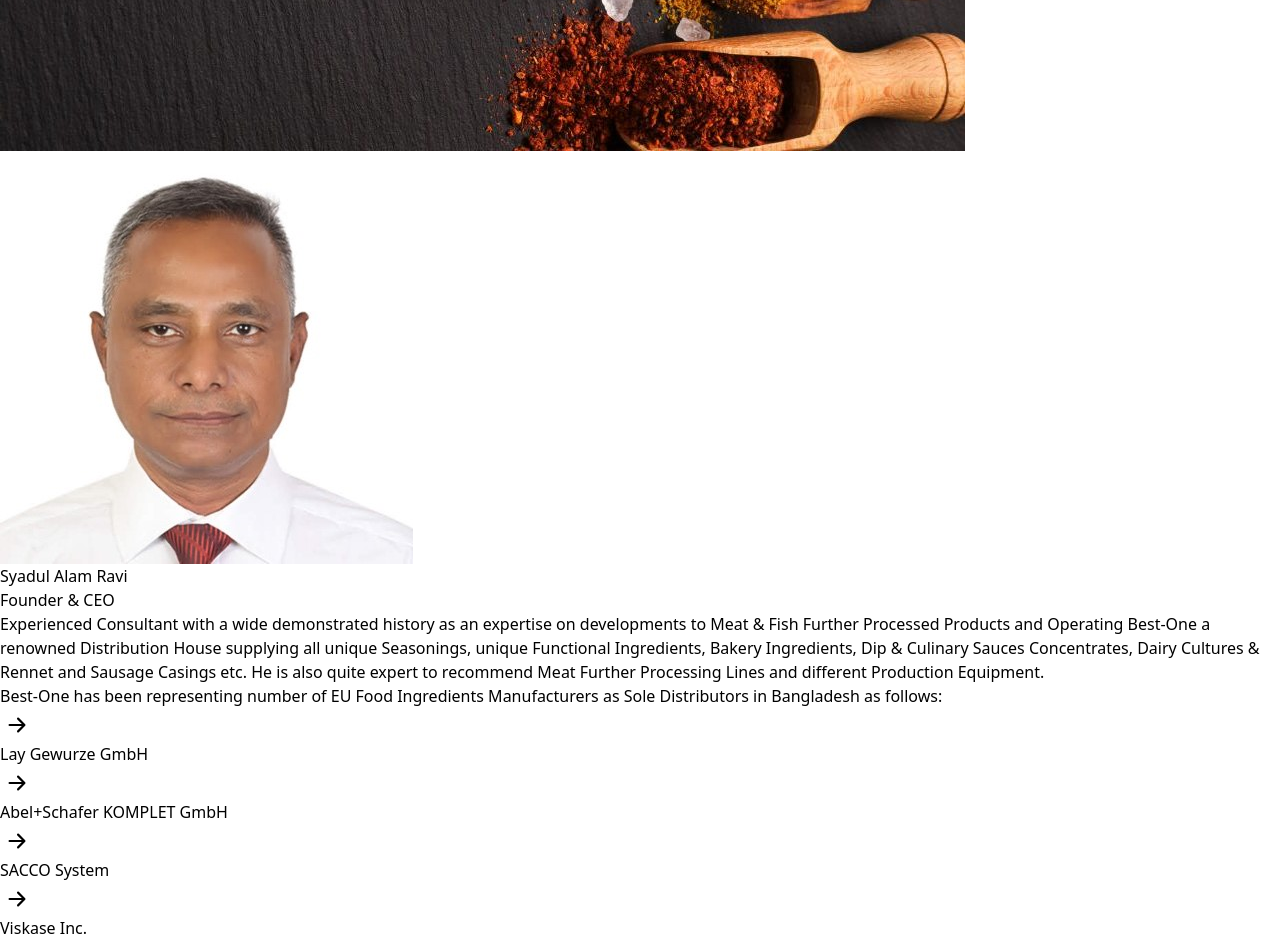
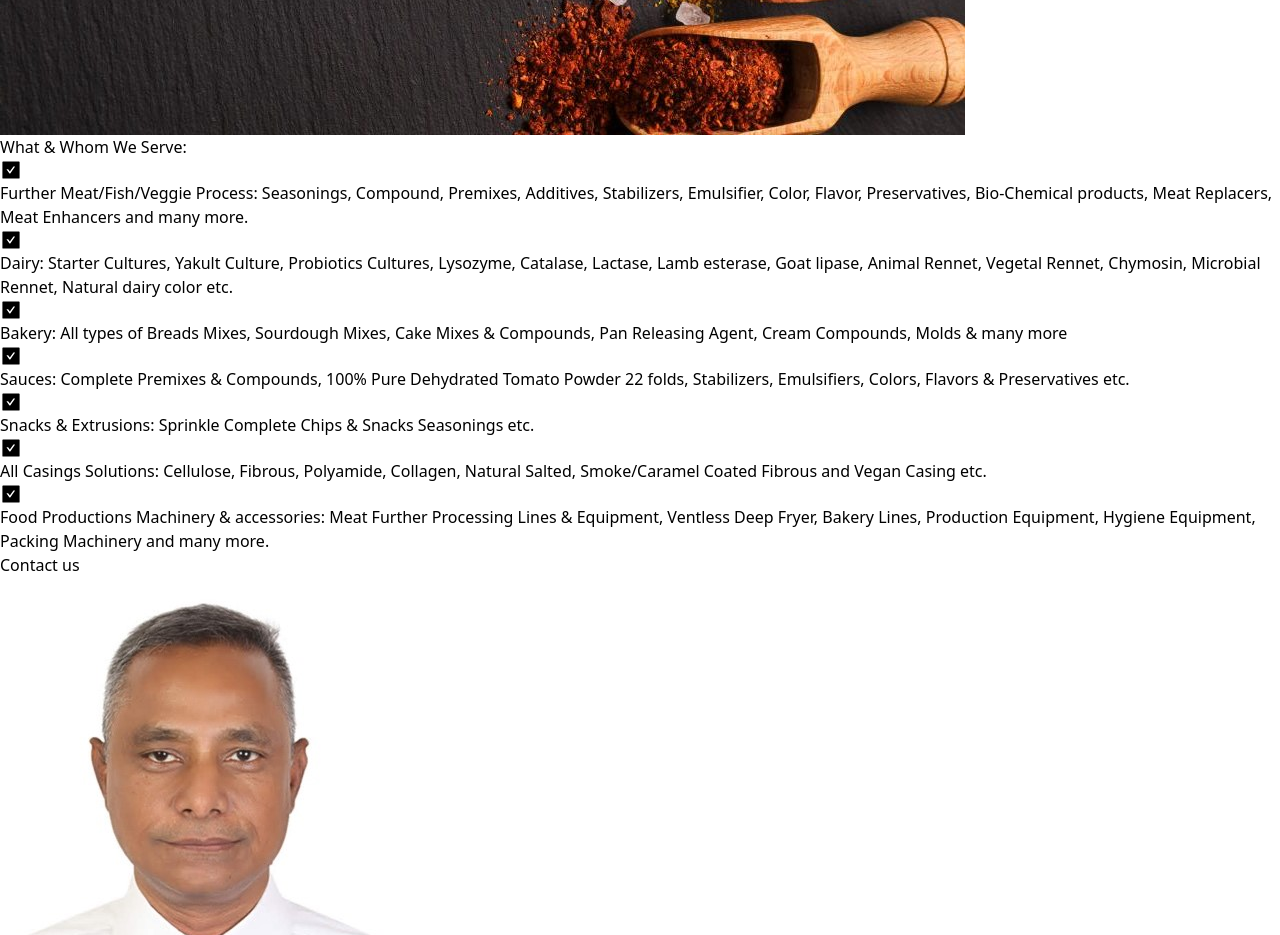
Before and after one commit to showkotus/best-one, a React (Vite) app: page /about in a window 1280 px wide. Shown: the part 2840-3775 px from the top of the page. Built offline with nearby package versions, Linux system fonts and the light colour scheme.

Commit message:
about section done

```diff
--- a/src/pages/About/About.jsx
+++ b/src/pages/About/About.jsx
@@ -2,11 +2,13 @@ import React from 'react';
 import AboutCertificate from './AboutCertificate';
 import AboutDesc from './AboutDesc';
 import AboutPerson from './AboutPerson';
+import AboutService from './AboutService';
 
 const About = () => {
     return (
         <div className='mt-20 lg:mt-36 mb-12'>
             <AboutDesc></AboutDesc>
+            <AboutService></AboutService>
             <AboutPerson></AboutPerson>
             <AboutCertificate></AboutCertificate>
         </div>
--- a/src/pages/About/AboutDesc.jsx
+++ b/src/pages/About/AboutDesc.jsx
@@ -3,20 +3,20 @@ import {AiFillCheckSquare} from 'react-icons/ai'
 import about from '../../assets/about_us/about_us_img.jpg'
 const AboutDesc = () => {
     return (
-        <div className='bg-[#28221d] my-4'>
+        <div className='bg-[#28221d]'>
             {/* here about use description  */}
-            <div className='flex flex-col md:flex-row items-center gap-10 p-6 bg-black'>
+            <div className='flex flex-col md:flex-row items-center gap-10 p-6'>
                 <div>
                     <h1 className='text-gray-400 font-bold text-3xl mb-4'>About Us</h1>
                     <p className='text-white my-8 text-lg text-justify'>Best-One is your reliable partner and one-stop serving house to give your products a special touch with cutting-edge food technology & science-backed Ingredients recommending authentic healthy & balanced recipes.</p>
-                    <p className='flex items-center font-medium text-white'><AiFillCheckSquare size={24} className="text-[#0ba13b] mr-2"/> <span>Seasonings, Ingredients, Additives, Casings, Cultures & Rennet Suppl</span></p>
-                    <p className='flex items-center font-medium text-white'><AiFillCheckSquare size={24} className="text-[#0ba13b] mr-2"/> <span>Recipes Recommendations</span></p>
-                    <p className='flex items-center font-medium text-white'><AiFillCheckSquare size={24} className="text-[#0ba13b] mr-2"/> <span>Products Developments</span></p>
-                    <p className='flex items-center font-medium text-white'><AiFillCheckSquare size={24} className="text-[#0ba13b] mr-2"/> <span>Existing Products Improvements</span></p>
-                    <p className='flex items-center font-medium text-white'><AiFillCheckSquare size={24} className="text-[#0ba13b] mr-2"/> <span>Costs Customizations & Tailoring</span></p>
-                    <p className='flex items-center font-medium text-white'><AiFillCheckSquare size={24} className="text-[#0ba13b] mr-2"/> <span>R&D, Real Time Trials & Training</span></p>
-                    <p className='flex items-center font-medium text-white'><AiFillCheckSquare size={24} className="text-[#0ba13b] mr-2"/> <span>Foreign Food Technologists Supports</span></p>
-                    <p className='flex items-center font-medium text-white'><AiFillCheckSquare size={24} className="text-[#0ba13b] mr-2"/> <span>Food Machinery, Attachments & Accessory Supports</span></p>
+                    <p className='font-medium text-white'><AiFillCheckSquare size={22} className="inline text-[#0ba13b] mr-2"/> <span>Seasonings, Ingredients, Additives, Casings, Cultures & Rennet Suppl</span></p>
+                    <p className='font-medium text-white'><AiFillCheckSquare size={22} className="inline text-[#0ba13b] mr-2"/> <span>Recipes Recommendations</span></p>
+                    <p className='font-medium text-white'><AiFillCheckSquare size={22} className="inline text-[#0ba13b] mr-2"/> <span>Products Developments</span></p>
+                    <p className='font-medium text-white'><AiFillCheckSquare size={22} className="inline text-[#0ba13b] mr-2"/> <span>Existing Products Improvements</span></p>
+                    <p className='font-medium text-white'><AiFillCheckSquare size={22} className="inline text-[#0ba13b] mr-2"/> <span>Costs Customizations & Tailoring</span></p>
+                    <p className='font-medium text-white'><AiFillCheckSquare size={22} className="inline text-[#0ba13b] mr-2"/> <span>R&D, Real Time Trials & Training</span></p>
+                    <p className='font-medium text-white'><AiFillCheckSquare size={22} className="inline text-[#0ba13b] mr-2"/> <span>Foreign Food Technologists Supports</span></p>
+                    <p className='font-medium text-white'><AiFillCheckSquare size={22} className="inline text-[#0ba13b] mr-2"/> <span>Food Machinery, Attachments & Accessory Supports</span></p>
                 </div>
                 <img className='w-full h-[400px]' src={about} alt="" />
             </div>
--- /dev/null
+++ b/src/pages/About/AboutService.jsx
@@ -0,0 +1,24 @@
+import React from 'react';
+import contact_serve from '../../assets/contact-serve.jpg'
+import { AiFillCheckSquare } from 'react-icons/ai';
+const AboutService = () => {
+    return (
+        <div className='bg-[#121212]'>
+            <div className="p-4">
+                <h1 className="mb-5 text-xl md:text-3xl  font-bold text-gray-400">What & Whom We Serve:</h1>
+                <div className='text-justify'>
+                    <p className='font-medium text-white mb-3'><AiFillCheckSquare size={22} className="inline text-[#0ba13b] mr-2" /> <span>Further Meat/Fish/Veggie Process: Seasonings, Compound, Premixes, Additives, Stabilizers, Emulsifier, Color, Flavor, Preservatives, Bio-Chemical products, Meat Replacers, Meat Enhancers and many more.</span></p>
+                    <p className='font-medium text-white mb-3'><AiFillCheckSquare size={22} className="inline text-[#0ba13b] mr-2" /> <span>Dairy: Starter Cultures, Yakult Culture, Probiotics Cultures, Lysozyme, Catalase, Lactase, Lamb esterase, Goat lipase, Animal Rennet, Vegetal Rennet, Chymosin, Microbial Rennet, Natural dairy color etc.</span></p>
+                    <p className='font-medium text-white mb-3'><AiFillCheckSquare size={22} className="inline text-[#0ba13b] mr-2" /> <span>Bakery: All types of Breads Mixes, Sourdough Mixes, Cake Mixes & Compounds, Pan Releasing Agent, Cream Compounds, Molds & many more</span></p>
+                    <p className='font-medium text-white mb-3'><AiFillCheckSquare size={22} className="inline text-[#0ba13b] mr-2" /> <span>Sauces: Complete Premixes & Compounds, 100% Pure Dehydrated Tomato Powder 22 folds, Stabilizers, Emulsifiers, Colors, Flavors & Preservatives etc.</span></p>
+                    <p className='font-medium text-white mb-3'><AiFillCheckSquare size={22} className="inline text-[#0ba13b] mr-2" /> <span>Snacks & Extrusions: Sprinkle Complete Chips & Snacks Seasonings etc.</span></p>
+                    <p className='font-medium text-white mb-3'><AiFillCheckSquare size={22} className="inline text-[#0ba13b] mr-2" /> <span>All Casings Solutions: Cellulose, Fibrous, Polyamide, Collagen, Natural Salted, Smoke/Caramel Coated Fibrous and Vegan Casing etc.</span></p>
+                    <p className='font-medium text-white mb-3'><AiFillCheckSquare size={22} className="inline text-[#0ba13b] mr-2" /> <span>Food Productions Machinery & accessories: Meat Further Processing Lines & Equipment, Ventless Deep Fryer, Bakery Lines, Production Equipment, Hygiene Equipment, Packing Machinery and many more.</span></p>
+                </div>
+                <button className="px-8 p-3 mt-3 bg-[#666666] hover:bg-white hover:text-black uppercase text-white font-bold">Contact us</button>
+            </div>
+        </div>
+    );
+};
+
+export default AboutService;
```
Also changed, not shown: src/assets/contact-serve.jpg (added).
